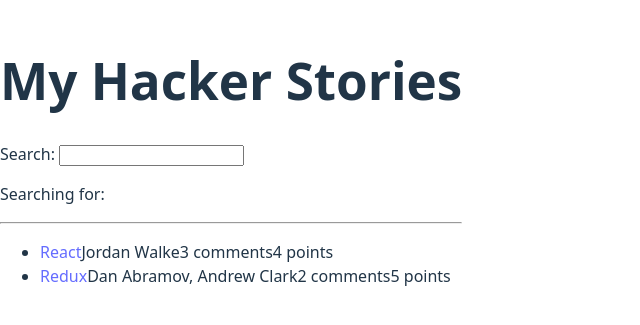
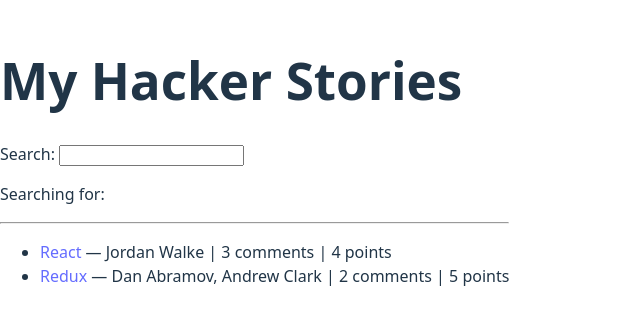
Before and after one commit to yacin-kilani1/react-project, a React (Vite) app: page / in a window 1280 px wide. Shown: the part 239-564 px from the top of the page, without its empty margins (0-640 px from the left). Built offline with nearby package versions, Linux system fonts and the light colour scheme.

Commit message:
w6: Adding calback handker

```diff
--- a/src/App.jsx
+++ b/src/App.jsx
@@ -1,6 +1,6 @@
 import * as React from "react";
 
-// Step 8: Log when Item renders
+// Item component
 const Item = ({ item }) => {
   console.log("Item renders");
   return (
@@ -8,32 +8,32 @@
       <span>
         <a href={item.url}>{item.title}</a>
       </span>
-      <span>{item.author}</span>
-      <span>{item.num_comments} comments</span>
-      <span>{item.points} points</span>
+      <span> — {item.author}</span>
+      <span> | {item.num_comments} comments</span>
+      <span> | {item.points} points</span>
     </li>
   );
 };
 
-// Step 8: Log when List renders
-const List = (props) => {
+// List component
+const List = ({ list }) => {
   console.log("List renders");
   return (
     <ul>
-      {props.list.map((item) => (
+      {list.map((item) => (
         <Item key={item.objectID} item={item} />
       ))}
     </ul>
   );
 };
 
-// Step 7: Display searchTerm + Step 8: Log Search renders
+// Search component
 const Search = ({ searchTerm, onSearch }) => {
   console.log("Search renders");
 
   const handleChange = (event) => {
     console.log(event.target.value);
-    onSearch(event.target.value);
+    onSearch(event); // calls the handler in App
   };
 
   return (
@@ -50,12 +50,19 @@
   );
 };
 
+// App component
 function App() {
-  console.log("App renders"); // Step 8
+  console.log("App renders");
 
-  // Step 6: useState for searchTerm
+  // Step 6: searchTerm state
   const [searchTerm, setSearchTerm] = React.useState("");
 
+  // Step 10: callback handler in App
+  const handleSearch = (event) => {
+    setSearchTerm(event.target.value);
+  };
+
+  // Step 1: moved list into App
   const stories = [
     {
       title: "React",
@@ -75,6 +82,7 @@
     },
   ];
 
+  // Step 14 & 15: case-insensitive filtering by author
   const filteredList = stories.filter((item) =>
     item.author.toLowerCase().includes(searchTerm.toLowerCase())
   );
@@ -82,7 +90,7 @@
   return (
     <div>
       <h1>My Hacker Stories</h1>
-      <Search searchTerm={searchTerm} onSearch={setSearchTerm} />
+      <Search searchTerm={searchTerm} onSearch={handleSearch} />
       <hr />
       <List list={filteredList} />
     </div>
```
